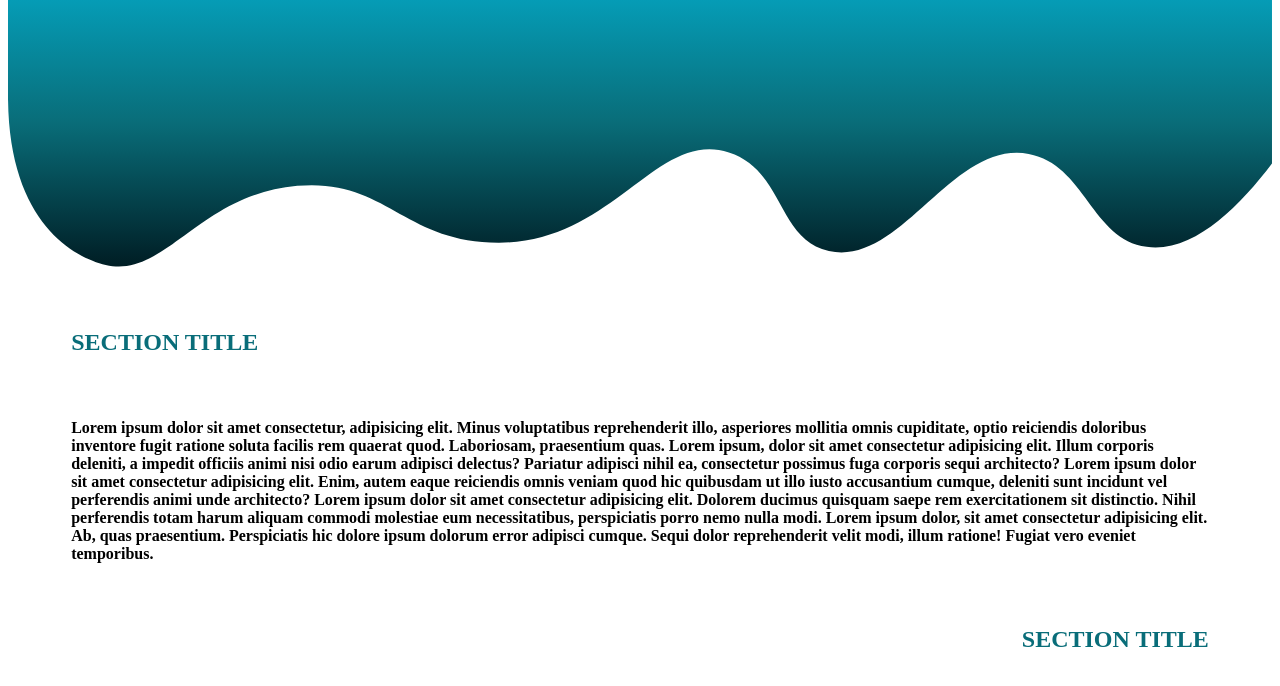
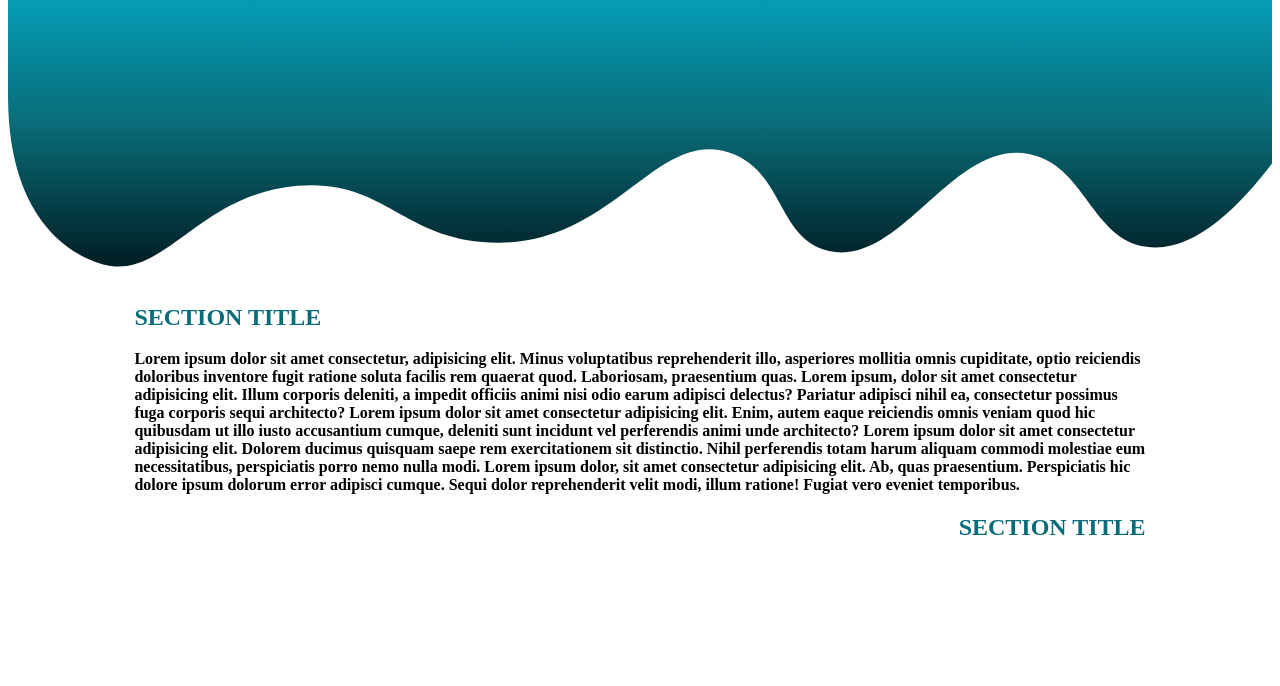
Before and after one commit to hjwashbu/Day1-220222, a plain HTML site: page index.html in a window 1280 px wide. Shown: the part 154-840 px from the top of the page. Drawn offline with Linux system fonts and the light colour scheme.

Commit message:
body div margins

```diff
--- a/css/style.css
+++ b/css/style.css
@@ -1,5 +1,8 @@
 body{
     background-color: #fff;
+}
+.body-text{
+    margin: 10%;
 }
 h1{
     color: #fff;
@@ -8,17 +11,17 @@ h1{
     font-weight: 300;
     text-align: center;
     margin-top: -350px;
-    margin-bottom: 350px;
+    margin-bottom: 325px;
 }
 h2{
     color: rgb(9,109,121,1);
-    margin: 5%;
+    /* margin: 5%; */
 }
 .s2{
     text-align: right;
 }
 p{
-    margin-left: 5%;
-    margin-right: 5%;
+    /* margin-left: 5%; */
+    /* margin-right: 5%; */
     font-weight: 700;
 }
--- a/index.html
+++ b/index.html
@@ -48,9 +48,9 @@
       />
     </svg>
 
-    <div>
+
       <h1>Theme Title</h1>
-
+    <div class="body-text">
       <h2 class="s1">SECTION TITLE</h2>
       <p>
         Lorem ipsum dolor sit amet consectetur, adipisicing elit. Minus
@@ -71,7 +71,9 @@
         dolorum error adipisci cumque. Sequi dolor reprehenderit velit modi,
         illum ratione! Fugiat vero eveniet temporibus.
       </p>
+
+    <h2 class="s2">SECTION TITLE</h2>
+
     </div>
-    <h2 class="s2">SECTION TITLE</h2>
   </body>
 </html>
```
